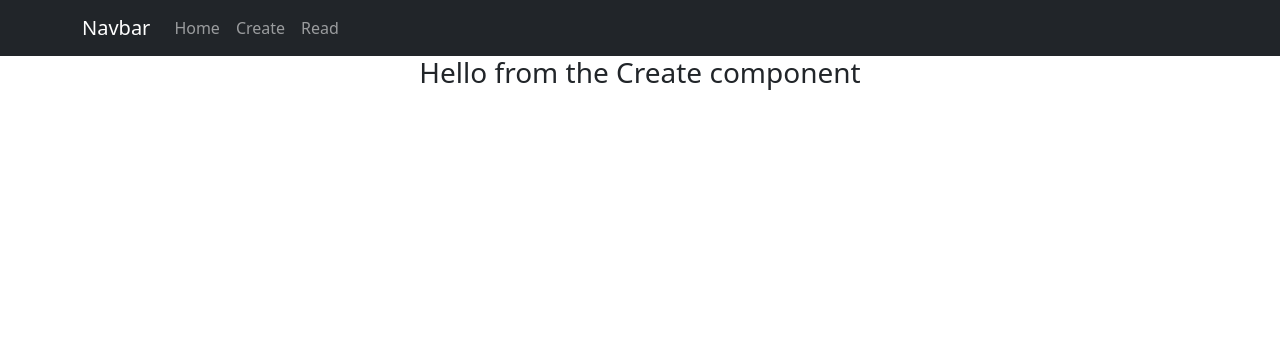
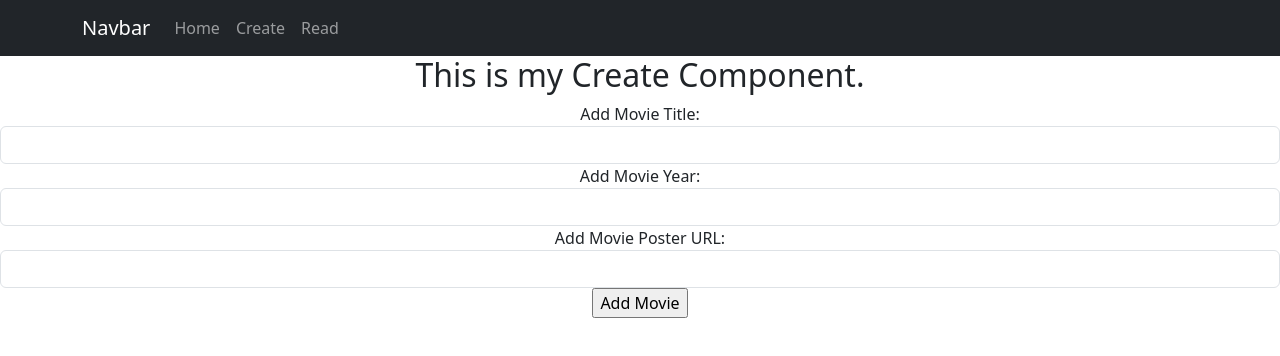
Before and after one commit to HasanMurtez/DataRepLab6, a React (Create React App) app: page /Create in a window 1280 px wide. Shown: the top 356 px of the page. Built offline with nearby package versions, Linux system fonts and the light colour scheme.

Commit message:
Exercise 3 Complete

```diff
--- a/src/components/Create.js
+++ b/src/components/Create.js
@@ -1,11 +1,55 @@
-import React from 'react';
+import { useState } from "react";
 
-const Create = () => {
+function Create() {
+  const [title, setTitle] = useState('');
+  const [year, setYear] = useState('');
+  const [poster, setPoster] = useState('');
+
+  const handleSubmit = (e) => {
+    e.preventDefault();
+    const movieData = {
+      title,
+      year,
+      poster,
+    };
+    console.log(movieData);
+  }
+
   return (
     <div>
-      <h3>Hello from the Create component</h3>
+      <h2>This is my Create Component.</h2>
+      <form onSubmit={handleSubmit}>
+        <div className="form-group">
+          <label>Add Movie Title: </label>
+          <input
+            type="text"
+            className="form-control"
+            value={title}
+            onChange={(e) => setTitle(e.target.value)}
+          />
+        </div>
+        <div className="form-group">
+          <label>Add Movie Year: </label>
+          <input
+            type="text"
+            className="form-control"
+            value={year}
+            onChange={(e) => setYear(e.target.value)}
+          />
+        </div>
+        <div className="form-group">
+          <label>Add Movie Poster URL: </label>
+          <input
+            type="text"
+            className="form-control"
+            value={poster}
+            onChange={(e) => setPoster(e.target.value)}
+          />
+        </div>
+        <input type="submit" value="Add Movie" />
+      </form>
     </div>
   );
-};
+}
 
 export default Create;
```
